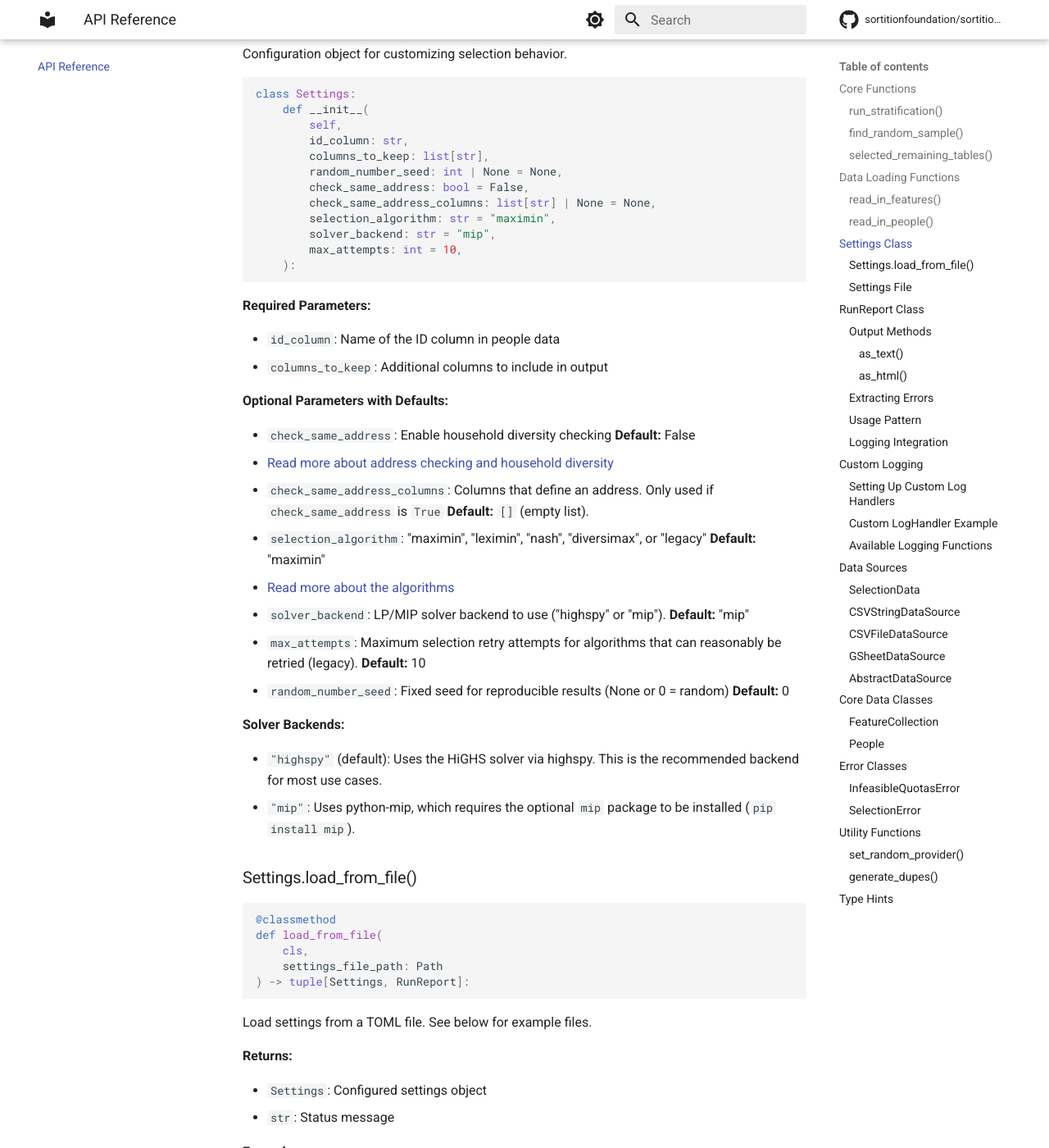
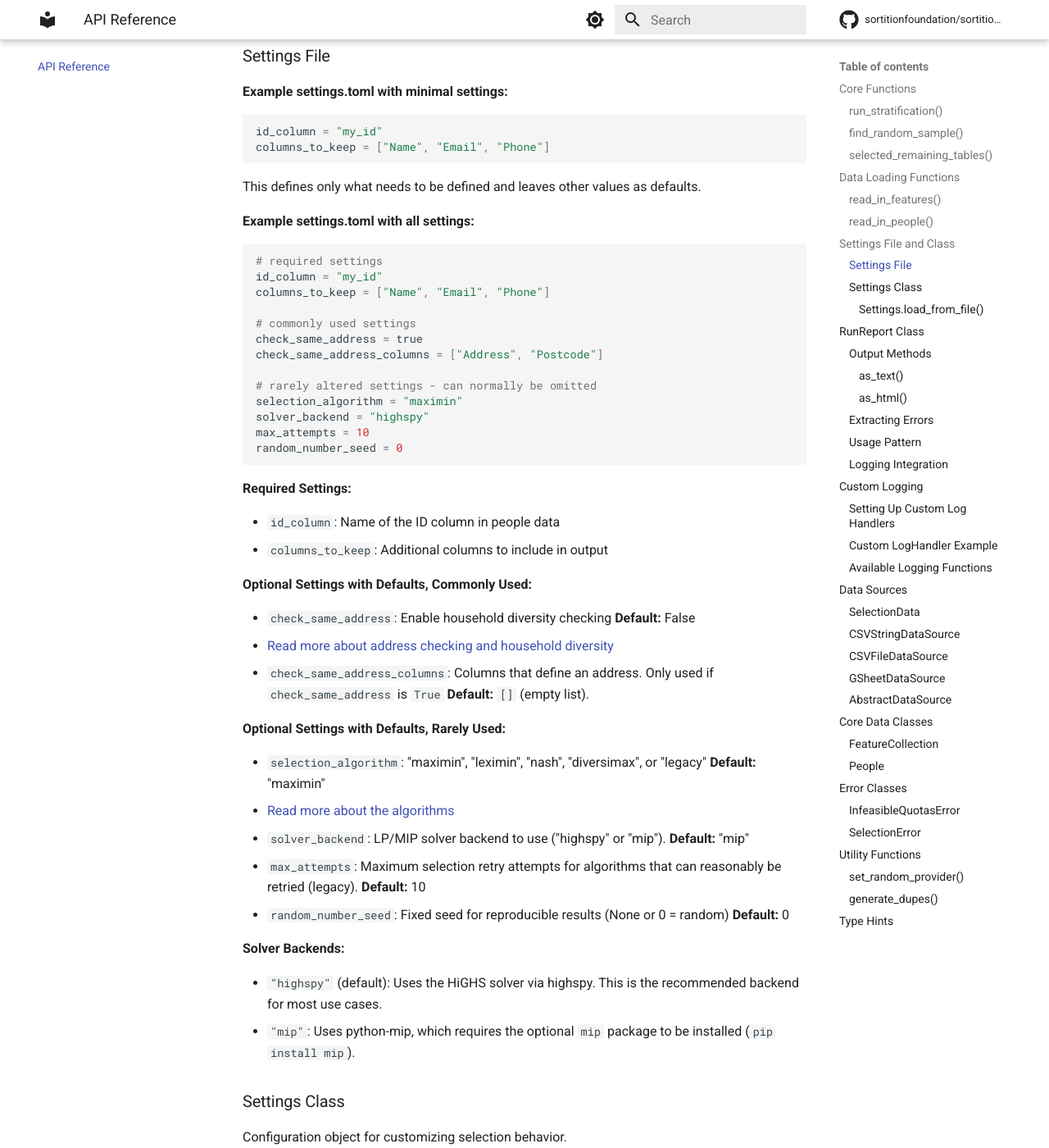
Before and after one commit to sortitionfoundation/sortition-algorithms, an MkDocs documentation site: the page built from docs/api-reference.md, in a window 1280 px wide and 1400 px high, scrolled down 4350 px. Shown: the whole window at 82% size. Built offline with MkDocs 1.6.1 and Material for MkDocs 9.7.7, drawn with Linux system fonts in a browser that asks for light colours; comment, search, counter and statistics services are not loaded; some of the changed text lies outside the part shown.

Commit message:
More improvements to settings docs
- put the file section first, as that is what most people will use
- be clearer about what most people will actually use

````diff
--- a/docs/api-reference.md
+++ b/docs/api-reference.md
@@ -197,7 +197,62 @@ p002,Bob,Male,31-50,bob@example.com
 people = read_in_people("candidates.csv", settings, features)
 ```
 
-## Settings Class
+## Settings File and Class
+
+### Settings File
+
+**Example settings.toml with minimal settings:**
+
+```toml
+id_column = "my_id"
+columns_to_keep = ["Name", "Email", "Phone"]
+```
+
+This defines only what needs to be defined and leaves other values as defaults.
+
+**Example settings.toml with all settings:**
+
+```toml
+# required settings
+id_column = "my_id"
+columns_to_keep = ["Name", "Email", "Phone"]
+
+# commonly used settings
+check_same_address = true
+check_same_address_columns = ["Address", "Postcode"]
+
+# rarely altered settings - can normally be omitted
+selection_algorithm = "maximin"
+solver_backend = "highspy"
+max_attempts = 10
+random_number_seed = 0
+```
+
+**Required Settings:**
+
+- `id_column`: Name of the ID column in people data
+- `columns_to_keep`: Additional columns to include in output
+
+**Optional Settings with Defaults, Commonly Used:**
+
+- `check_same_address`: Enable household diversity checking **Default:** False
+  - [Read more about address checking and household diversity](concepts.md##address-checking-and-household-diversity)
+- `check_same_address_columns`: Columns that define an address. Only used if `check_same_address` is `True` **Default:** `[]` (empty list).
+
+**Optional Settings with Defaults, Rarely Used:**
+
+- `selection_algorithm`: "maximin", "leximin", "nash", "diversimax", or "legacy" **Default:** "maximin"
+  - [Read more about the algorithms](concepts.md#sortition-algorithms)
+- `solver_backend`: LP/MIP solver backend to use ("highspy" or "mip"). **Default:** "mip"
+- `max_attempts`: Maximum selection retry attempts for algorithms that can reasonably be retried (legacy). **Default:** 10
+- `random_number_seed`: Fixed seed for reproducible results (None or 0 = random) **Default:** 0
+
+**Solver Backends:**
+
+- `"highspy"` (default): Uses the HiGHS solver via highspy. This is the recommended backend for most use cases.
+- `"mip"`: Uses python-mip, which requires the optional `mip` package to be installed (`pip install mip`).
+
+### Settings Class
 
 Configuration object for customizing selection behavior.
 
@@ -216,28 +271,9 @@ class Settings:
     ):
 ```
 
-**Required Parameters:**
+See [Settings File](#settings-file) above for more information about what the individual settings do.
 
-- `id_column`: Name of the ID column in people data
-- `columns_to_keep`: Additional columns to include in output
-
-**Optional Parameters with Defaults:**
-
-- `check_same_address`: Enable household diversity checking **Default:** False
-  - [Read more about address checking and household diversity](concepts.md##address-checking-and-household-diversity)
-- `check_same_address_columns`: Columns that define an address. Only used if `check_same_address` is `True` **Default:** `[]` (empty list).
-- `selection_algorithm`: "maximin", "leximin", "nash", "diversimax", or "legacy" **Default:** "maximin"
-  - [Read more about the algorithms](concepts.md#sortition-algorithms)
-- `solver_backend`: LP/MIP solver backend to use ("highspy" or "mip"). **Default:** "mip"
-- `max_attempts`: Maximum selection retry attempts for algorithms that can reasonably be retried (legacy). **Default:** 10
-- `random_number_seed`: Fixed seed for reproducible results (None or 0 = random) **Default:** 0
-
-**Solver Backends:**
-
-- `"highspy"` (default): Uses the HiGHS solver via highspy. This is the recommended backend for most use cases.
-- `"mip"`: Uses python-mip, which requires the optional `mip` package to be installed (`pip install mip`).
-
-### Settings.load_from_file()
+#### Settings.load_from_file()
 
 ```python
 @classmethod
@@ -247,7 +283,7 @@ def load_from_file(
 ) -> tuple[Settings, RunReport]:
 ```
 
-Load settings from a TOML file. See below for example files.
+Load settings from a TOML file. See above for example files.
 
 **Returns:**
 
@@ -259,30 +295,6 @@ Load settings from a TOML file. See below for example files.
 ```python
 settings, report = Settings.load_from_file(Path("config.toml"))
 print(report.as_text())  # "Settings loaded from config.toml"
-```
-
-### Settings File
-
-**Example settings.toml with minimal settings:**
-
-```toml
-id_column = "my_id"
-columns_to_keep = ["Name", "Email", "Phone"]
-```
-
-This defines only what needs to be defined and leaves other values as defaults.
-
-**Example settings.toml with all settings:**
-
-```toml
-id_column = "my_id"
-random_number_seed = 0
-check_same_address = true
-check_same_address_columns = ["Address", "Postcode"]
-selection_algorithm = "maximin"
-solver_backend = "highspy"
-max_attempts = 10
-columns_to_keep = ["Name", "Email", "Phone"]
 ```
 
 ## RunReport Class
````
